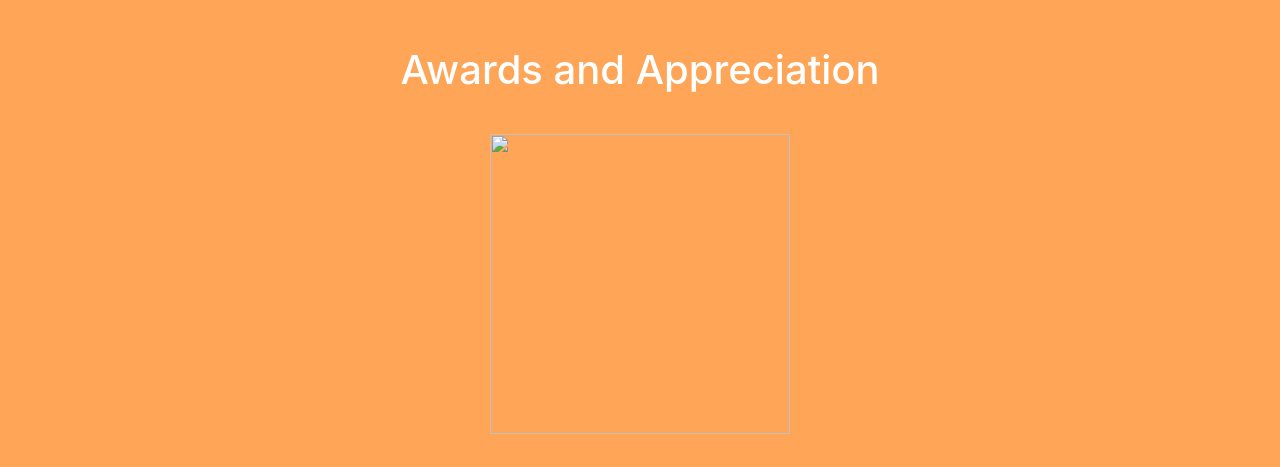
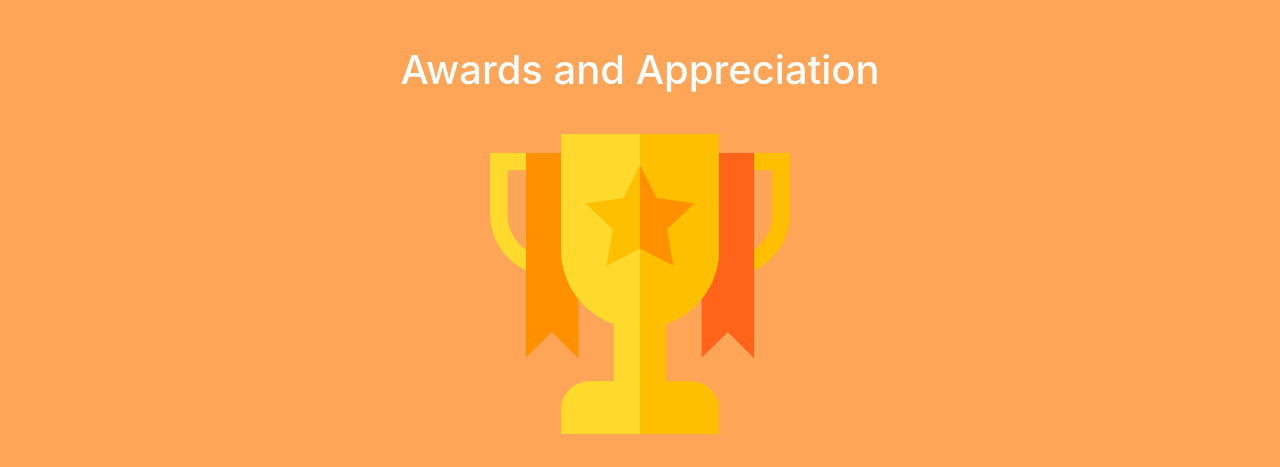
Before and after one commit to saiganesh1804/Portfolio, a plain HTML site: page index.html in a window 1280 px wide. Shown: the part 3260-3727 px from the top of the page. Drawn offline with nearby package versions, Linux system fonts and the light colour scheme; files whose address does not match are found by name.

Commit message:
Update index.html

```diff
--- a/index.html
+++ b/index.html
@@ -127,7 +127,7 @@
   </section>
   <section class="award colored">
     <h1>Awards and Appreciation</h1>
-    <img class="personal-img2" src="Images/award.png" alt="">
+    <img class="personal-img2" src="https://raw.githubusercontent.com/saiganesh1804/Portfolio/e1001d12dc5d8f6251925a2ac5b6da5cc7d0aab6/award.png" alt="">
     <br>
     <span class="bolder">#techforgood 2022</span>
   </section>
```
